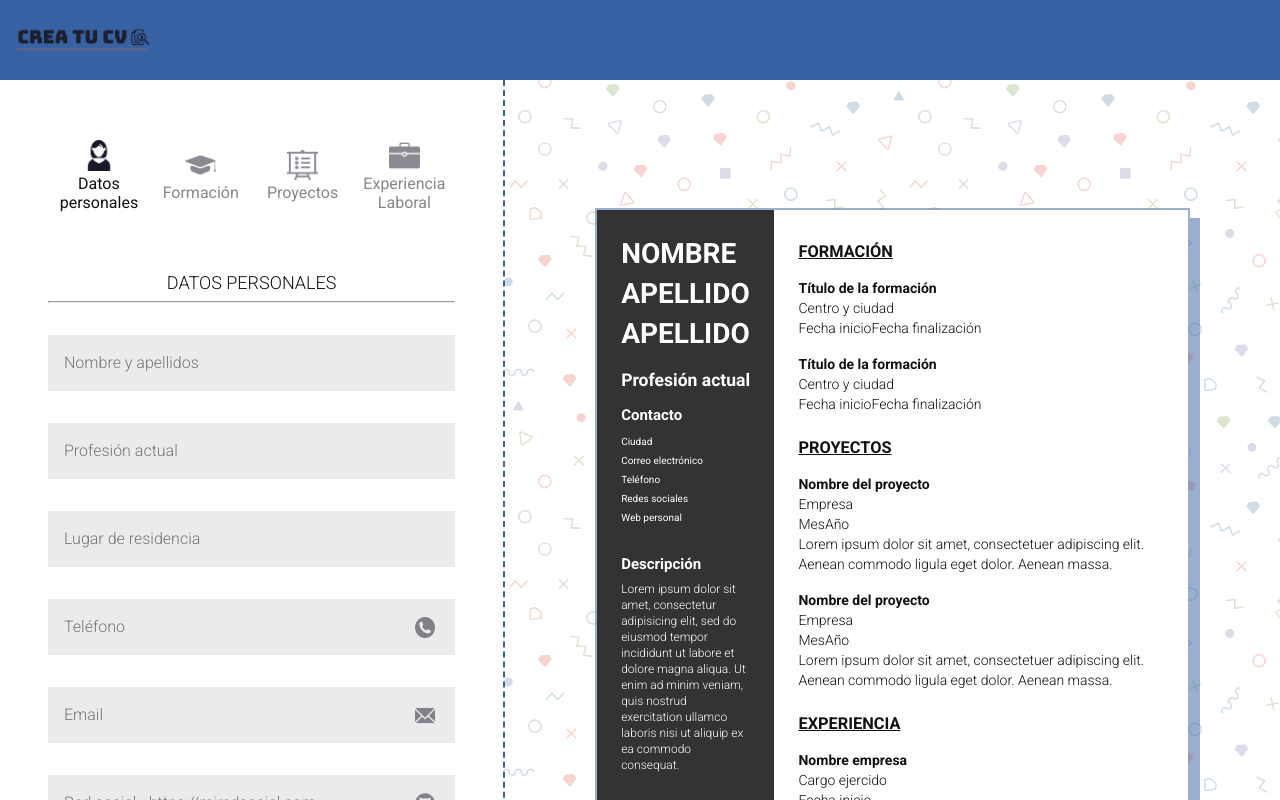
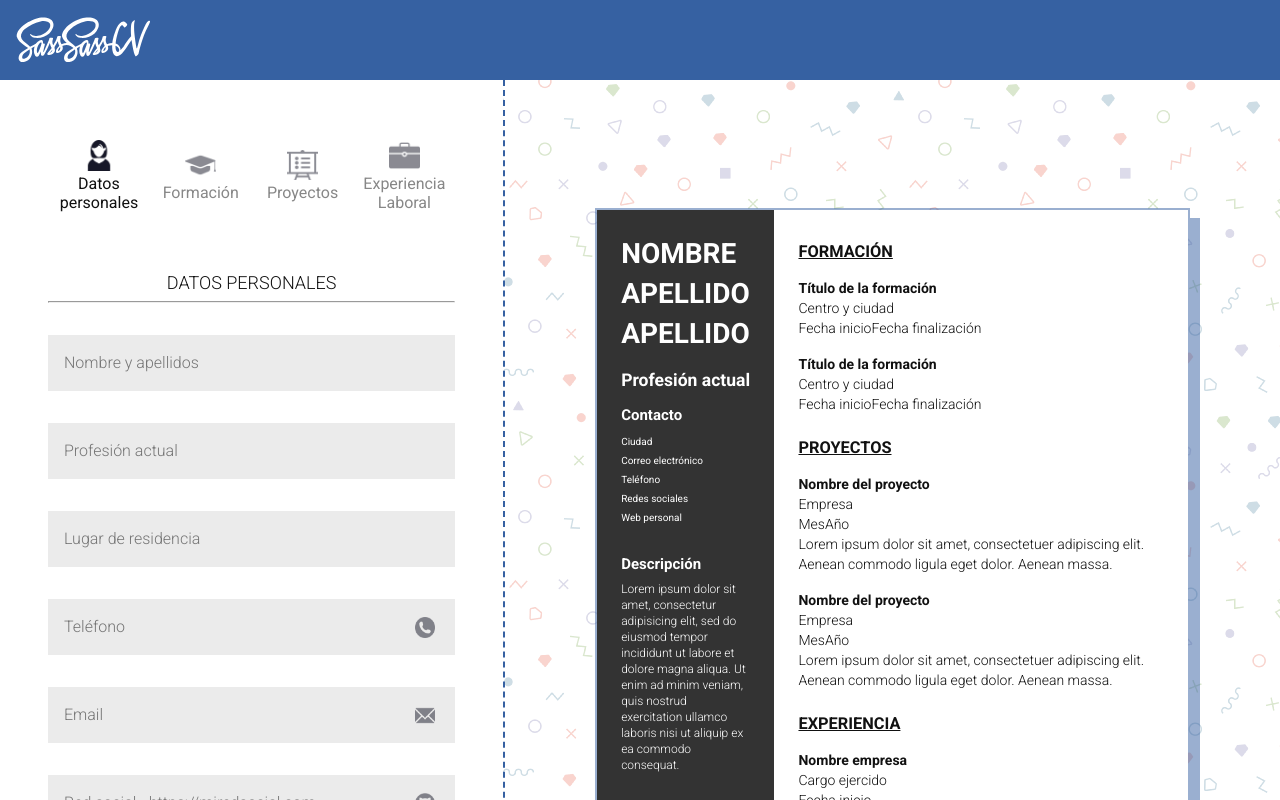
Before and after one commit to Adalab/project-clarke-s4-sass-sass-baby, a React (Create React App) app: page /experience in a window 1280 px wide. Shown: the top 800 px of the page. Built offline with nearby package versions, Linux system fonts and the light colour scheme.

Commit message:
Add new logo

```diff
--- a/src/components/Header.js
+++ b/src/components/Header.js
@@ -4,7 +4,7 @@ class Header extends Component {
 render(){
 return (
   <header className="header">
-    <a href="#"><img className="logo" src="img/logoCV.png" alt="logo" /></a>
+    <a href="#"><img className="logo" src="img/logo.svg" alt="logo" /></a>
     <button className="button-CV">Previsualizar</button>
   </header>
 );
```
